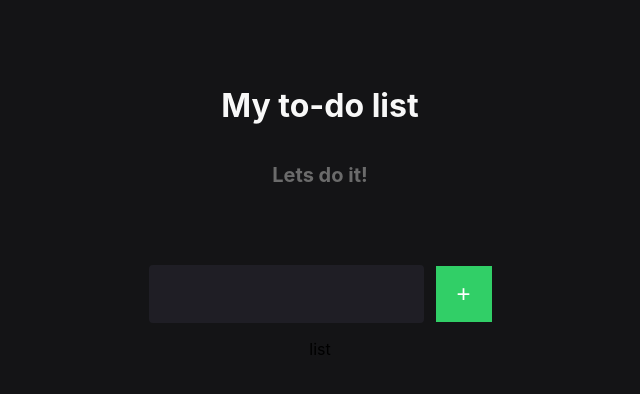
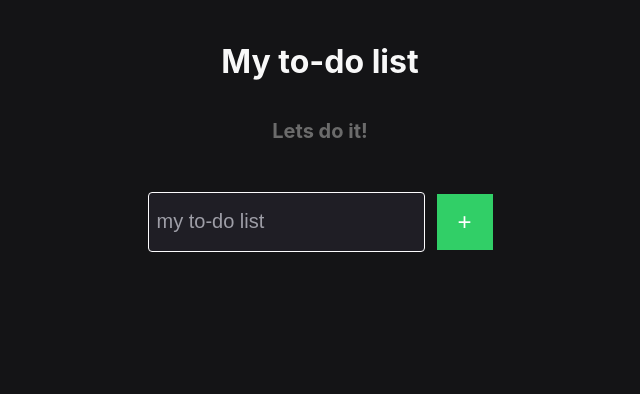
Before and after one commit to gabrieldasneves/PokeHunter-FrontEndTraining, a React (Create React App) app: page / in a window 1280 px wide. Shown: the top 394 px of the page, without its empty margins (320-960 px from the left). Built offline with nearby package versions, Linux system fonts and the light colour scheme.

Commit message:
feat: showsInputLists

```diff
--- a/src/index.css
+++ b/src/index.css
@@ -6,6 +6,7 @@ body {
   -webkit-font-smoothing: antialiased;
   -moz-osx-font-smoothing: grayscale;
   background-color: #141416;
+  color: aliceblue;
 }
 
 code {
--- a/src/screens/Home/Home.tsx
+++ b/src/screens/Home/Home.tsx
@@ -1,7 +1,34 @@
-import React from "react";
+import React, { useState } from "react";
+
 import "./styles.css";
 
+type TodoItem = {
+  id: number;
+  text: string;
+  isCompleted: boolean;
+};
+
 export function Home() {
+  const [inputText, setInputText] = useState<string>("");
+  const [todoList, setTodoList] = useState<TodoItem[]>([]);
+
+  const handleInputChange = (event: React.ChangeEvent<HTMLInputElement>) => {
+    setInputText(event.target.value);
+  };
+
+  const handleAddButtonClick = () => {
+    if (inputText.trim() !== "") {
+      const newTodo: TodoItem = {
+        id: new Date().getTime(),
+        text: inputText,
+        isCompleted: false,
+      };
+      setTodoList([...todoList, newTodo]);
+      setInputText("");
+    }
+    console.log(todoList);
+  };
+
   return (
     <div className="container">
       <div className="header">
@@ -9,11 +36,23 @@ export function Home() {
         <h2 className="subTitle">Lets do it!</h2>
       </div>
       <div className="form">
-        <input type="text" />
-        <button>+</button>
+        <input
+          placeholder="my to-do list"
+          type="text"
+          value={inputText}
+          onChange={handleInputChange}
+        />
+        <button onClick={handleAddButtonClick}>+</button>
       </div>
-      <div>
-        <p>list</p>
+      <div className="todoListsContainer">
+        <ul>
+          {todoList.map((todo) => (
+            <li key={todo.id}>
+              <input type="checkbox" checked={todo.isCompleted} />
+              {todo.text}
+            </li>
+          ))}
+        </ul>
       </div>
     </div>
   );
--- a/src/screens/Home/styles.css
+++ b/src/screens/Home/styles.css
@@ -2,8 +2,9 @@
   display: flex;
   flex-direction: column;
   align-items: center;
-  padding: 68px 24px 24px 24px;
-  background-color: #141416;
+  /* justify-content: center; */
+  height: 100%;
+  padding: 24px;
   height: 100vh;
 }
 
@@ -11,7 +12,7 @@
   display: flex;
   flex-direction: column;
   text-align: center;
-  margin-bottom: 5%;
+  margin-bottom: 2rem;
 }
 
 .title {
@@ -45,6 +46,7 @@ input {
   border-style: inherit;
   max-width: 100%;
   padding-left: 8px;
+  border: 1px solid #fdfcfe;
 }
 input::placeholder {
   color: #9e9ea7;
@@ -72,3 +74,9 @@ button:hover {
   background-color: #28fd73;
   font-weight: bold;
 }
+
+.container .todoListsContainer ul li {
+  display: flex;
+  justify-content: center;
+  align-items: center;
+}
```
